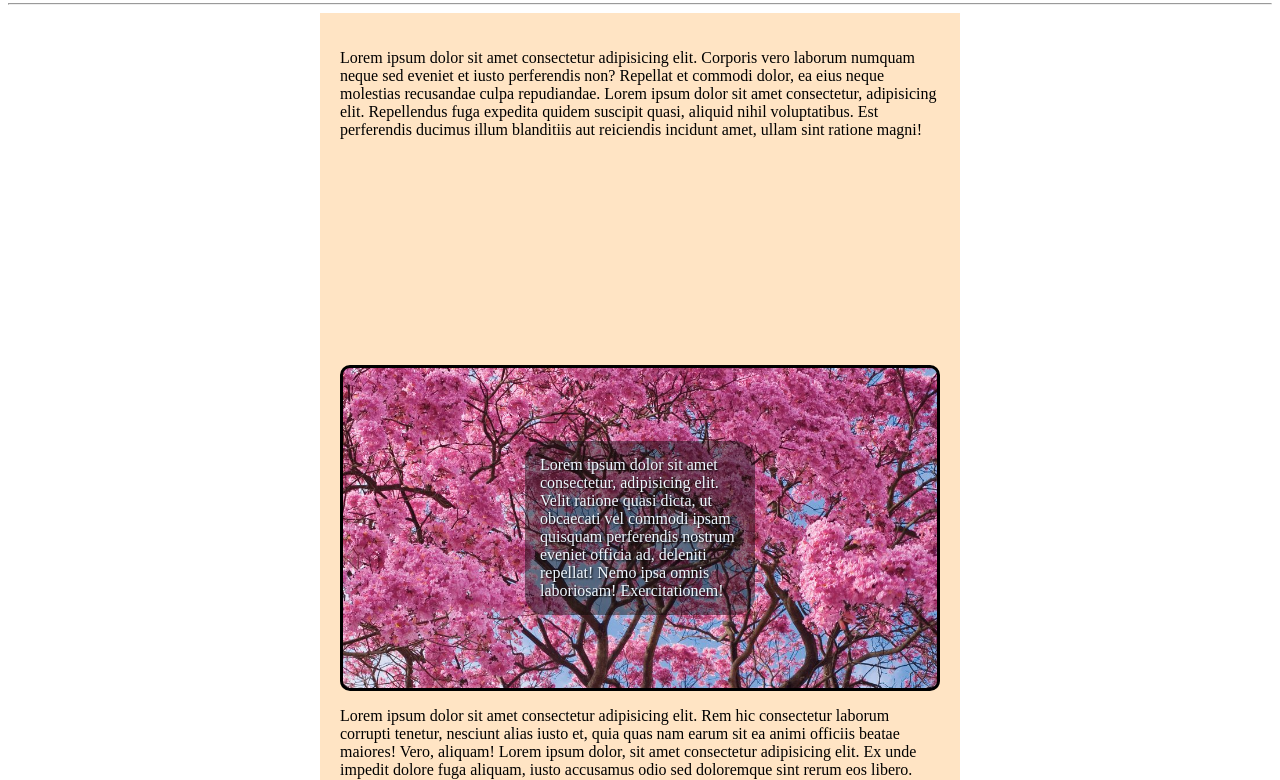
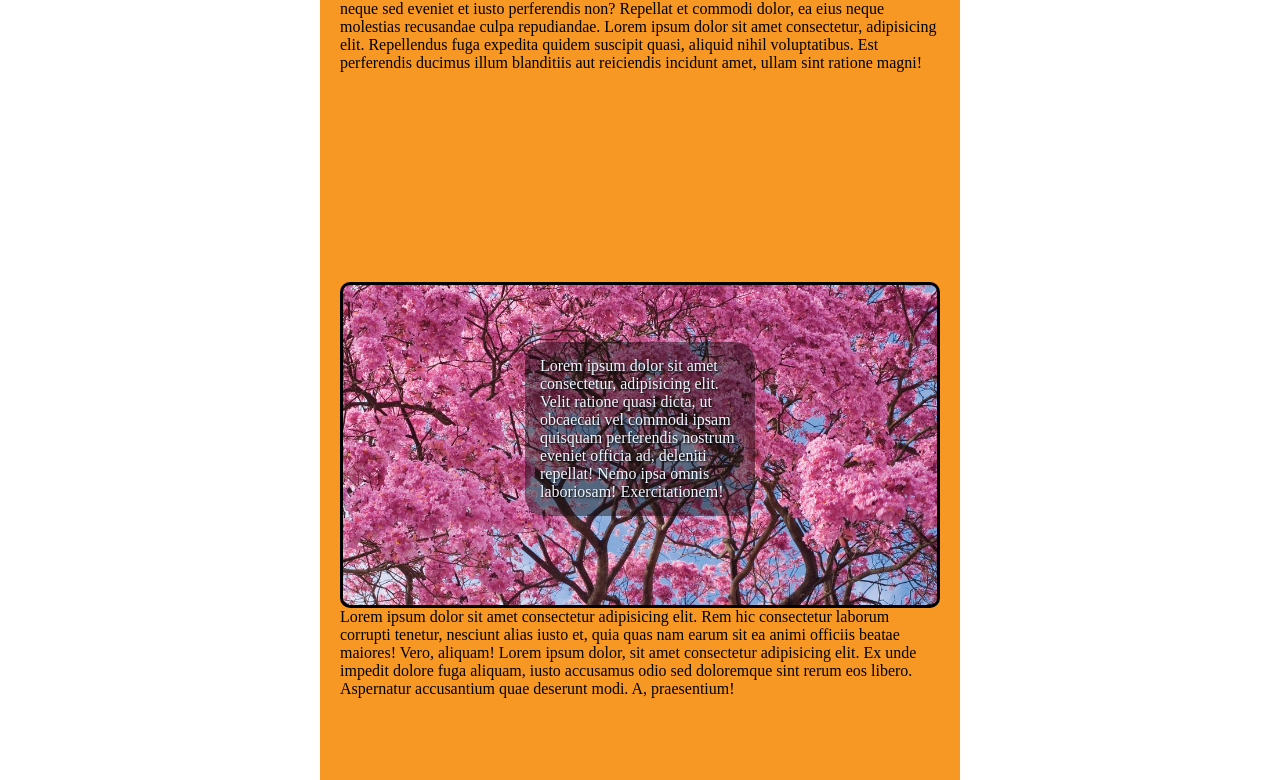
Before and after one commit to Wagonez/paralax, a plain HTML site: page index.html in a window 1280 px wide. Shown: the part 77-857 px from the top of the page. Drawn offline with Linux system fonts and the light colour scheme.

Commit message:
Update style.css

```diff
--- a/style.css
+++ b/style.css
@@ -1,5 +1,9 @@
+*{
+    margin-top: 0px;
+    margin-bottom: 0px;
+}
 main{
-    background-color: bisque;
+    background-color: rgb(247, 152, 36);
     max-width: 600px;
     margin: auto;
     padding: 20px;
```
